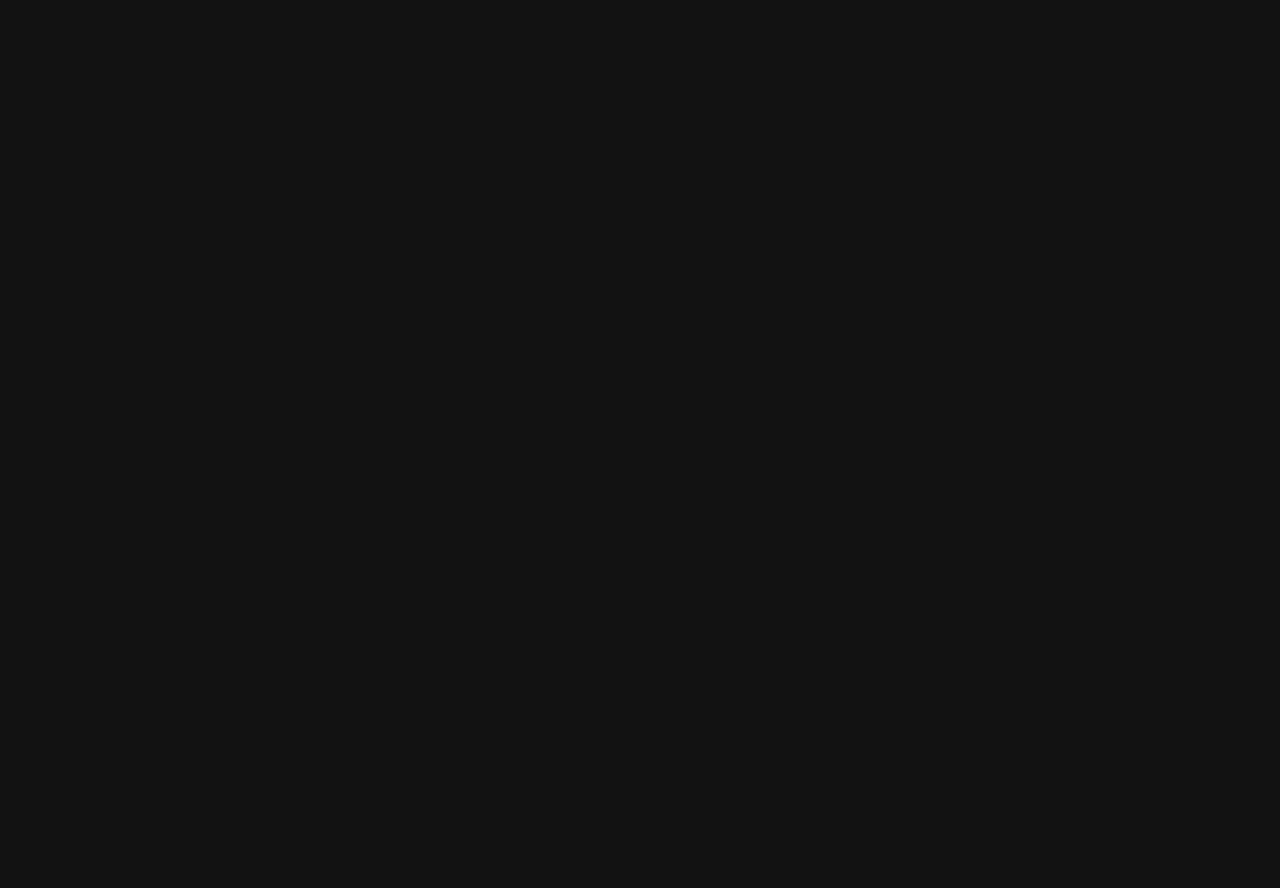
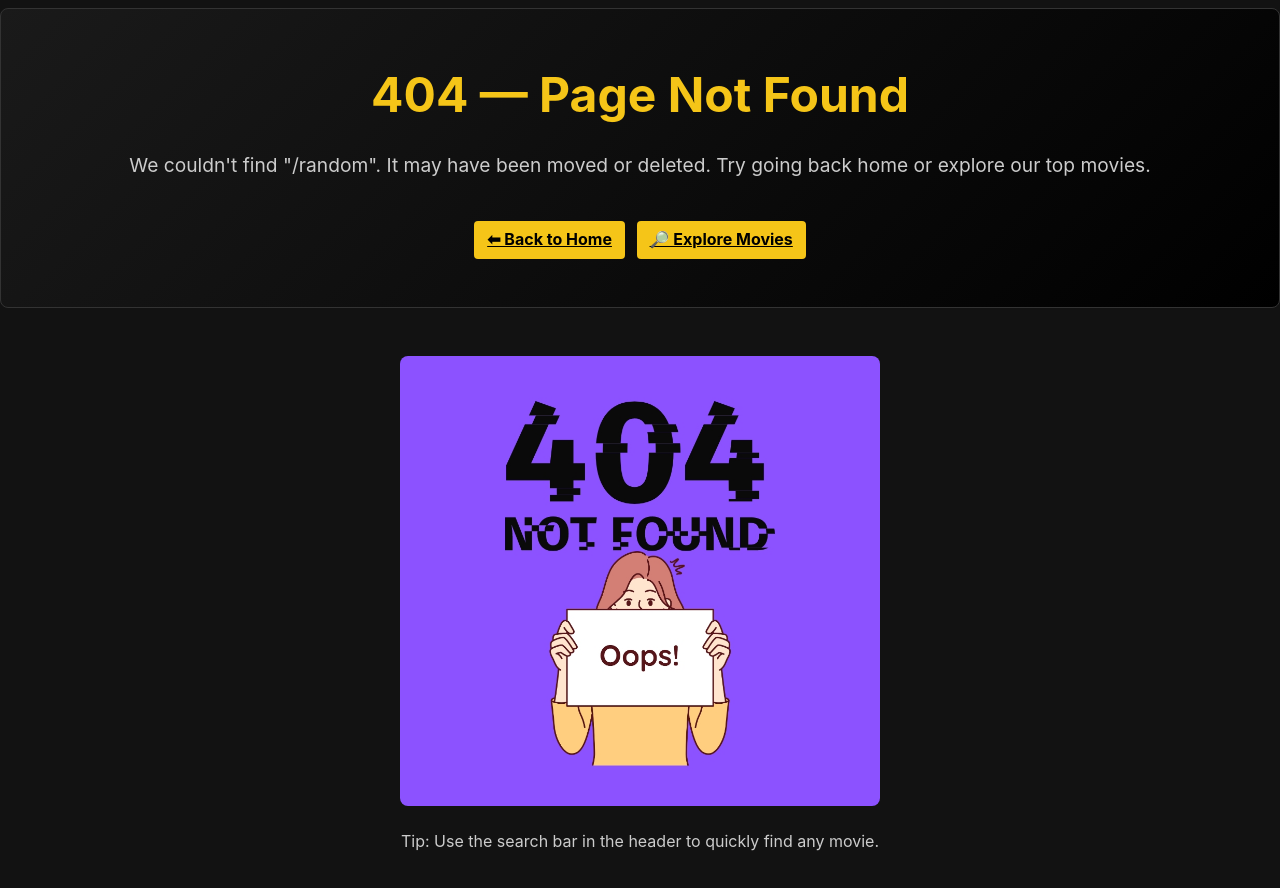
Before and after one commit to Nikola-Zecevic/CritiCrew, a React (Vite) app in the folder Frontend/: page /random in a window 1280 px wide. Before the commit this address had no page. Shown: the top 888 px of the page. Before the commit the page ends 800 px from the top, so only its background shows below. Built offline with nearby package versions, Linux system fonts and the light colour scheme.

Commit message:
Added 404 page with signup logic.

```diff
--- a/Frontend/src/pages/Authentication/index.jsx
+++ b/Frontend/src/pages/Authentication/index.jsx
@@ -1,7 +1,7 @@
 import { useAuth } from "../../contexts/AuthContext";
 import { Link, useNavigate, useSearchParams } from "react-router-dom";
 import AuthForm from "../../components/AuthForm";
-import "../../styles/authentication.css";
+import "../../styles/Authentication.css";
 
 export default function AuthenticationPage() {
   const { login } = useAuth();
--- /dev/null
+++ b/Frontend/src/pages/NotFound/index.jsx
@@ -0,0 +1,40 @@
+import React from "react";
+import { Link, useLocation } from "react-router-dom";
+import styles from "../../styles/Page.module.css";
+
+function NotFound() {
+  const location = useLocation();
+  return (
+    <div className={styles.page}>
+      <section className={styles.hero}>
+        <h1 className={styles.heroTitle}>404 — Page Not Found</h1>
+        <p className={styles.heroText}>
+          We couldn't find "{location.pathname}". It may have been moved or
+          deleted. Try going back home or explore our top movies.
+        </p>
+        <div style={{ marginTop: "1.5rem" }}>
+          <Link to="/" className={styles.readMoreBtn}>
+            ⬅ Back to Home
+          </Link>
+          <Link to="/filter" className={styles.readMoreBtn} style={{ marginLeft: 12 }}>
+            🔎 Explore Movies
+          </Link>
+        </div>
+      </section>
+
+      <section className={styles.section} style={{ textAlign: "center" }}>
+        <img
+          src="/images/not_found.jpg"
+          alt="Cinema seats"
+          className={styles.featuredImage}
+          style={{ maxWidth: 480, width: "100%" }}
+        />
+        <p className={styles.movieDescription} style={{ marginTop: "1rem" }}>
+          Tip: Use the search bar in the header to quickly find any movie.
+        </p>
+      </section>
+    </div>
+  );
+}
+
+export default NotFound;
--- a/Frontend/src/router/App.jsx
+++ b/Frontend/src/router/App.jsx
@@ -8,6 +8,7 @@ import MovieModal from "../components/MovieModal";
 import AuthenticationPage from "../pages/Authentication";
 import ProfilePage from "../pages/ProfilePage";
 import Dashboard from "../pages/Dashboard";
+import NotFound from "../pages/NotFound";
 
 function App() {
   return (
@@ -23,6 +24,7 @@ function App() {
           <Route path="dashboard" element={<Dashboard></Dashboard>}></Route>
         </Route>
         <Route path="auth" element={<AuthenticationPage />}></Route>
+        <Route path="*" element={<NotFound />} />
       </Routes>
     </Router>
   );
```
Also changed, not shown: Frontend/public/images/not_found.jpg (added).
